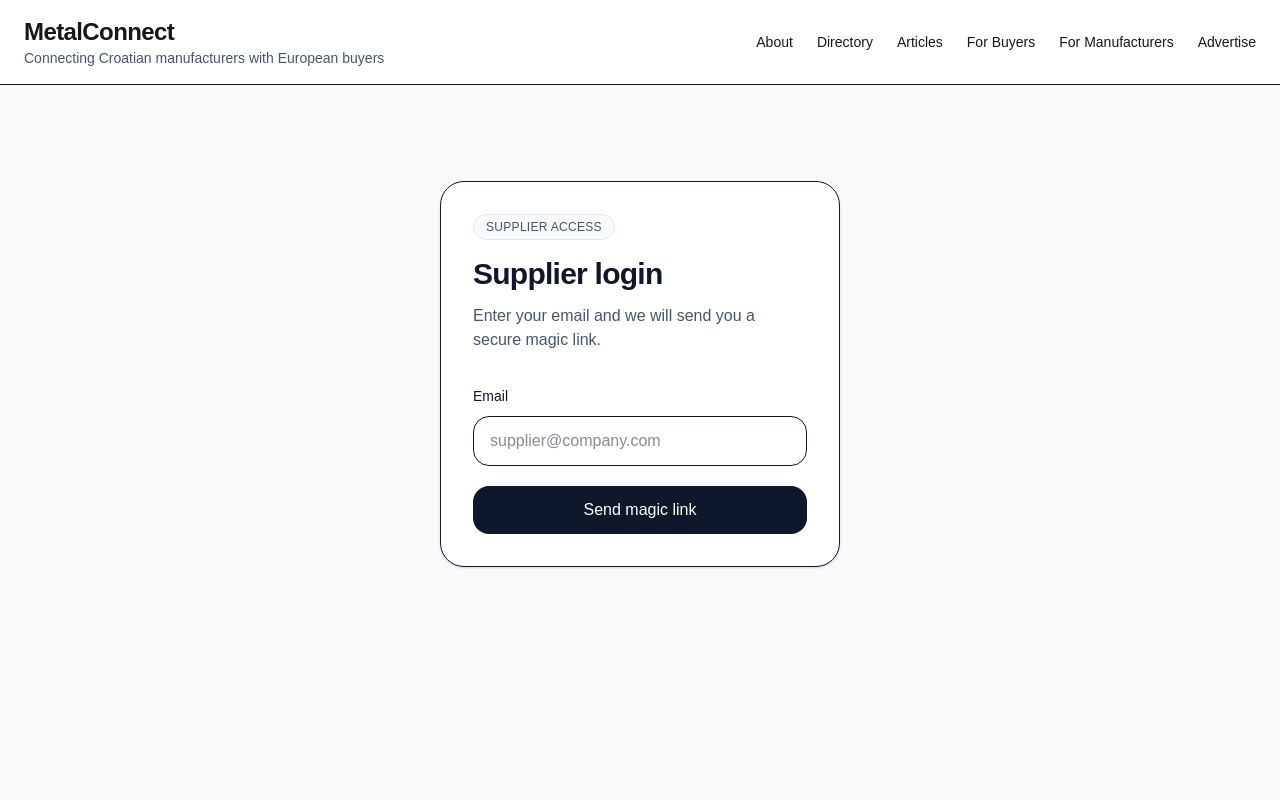
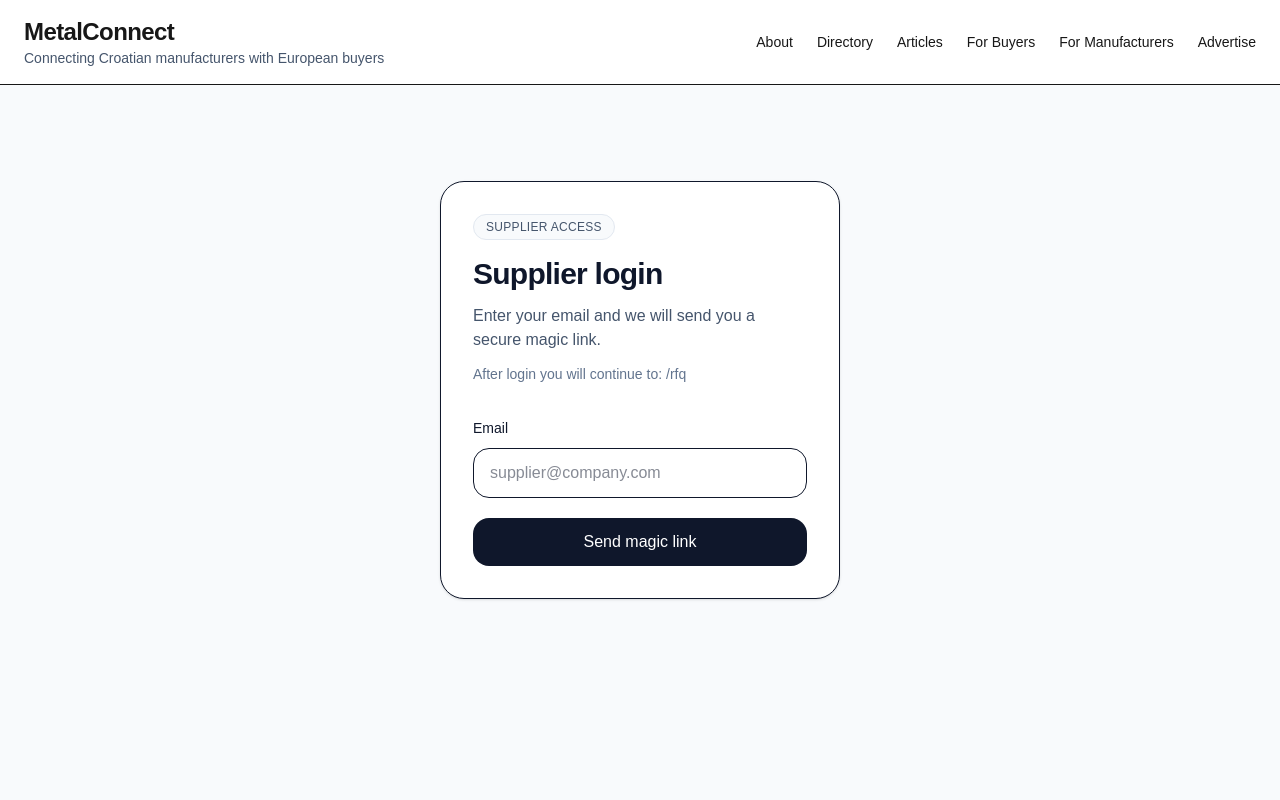
Before and after one commit to mini16111985-hub/metalconnect, a Next.js app: page /supplier/login in a window 1280 px wide. Shown: the top 800 px of the page. Built offline with nearby package versions, Linux system fonts and the light colour scheme; no server answers.

Commit message:
preserve supplier next path during magic link login

```diff
--- a/app/supplier/login/page.js
+++ b/app/supplier/login/page.js
@@ -1,14 +1,26 @@
 "use client";
 
 import { useMemo, useState } from "react";
+import { useSearchParams } from "next/navigation";
 import { createSupabaseBrowserClient } from "../../../lib/supabase-browser";
 
 export default function SupplierLoginPage() {
   const supabase = useMemo(() => createSupabaseBrowserClient(), []);
+  const searchParams = useSearchParams();
+
+  const next = searchParams.get("next") || "/rfq";
+  const error = searchParams.get("error");
+
   const [email, setEmail] = useState("");
   const [loading, setLoading] = useState(false);
   const [message, setMessage] = useState("");
-  const [errorMessage, setErrorMessage] = useState("");
+  const [errorMessage, setErrorMessage] = useState(
+    error === "missing_code"
+      ? "Login link is missing required data."
+      : error === "auth_callback_failed"
+      ? "Magic link login failed. Please try again."
+      : ""
+  );
 
   const handleLogin = async (e) => {
     e.preventDefault();
@@ -17,7 +29,7 @@ export default function SupplierLoginPage() {
     setErrorMessage("");
 
     try {
-      const redirectTo = `${window.location.origin}/auth/callback`;
+      const redirectTo = `${window.location.origin}/auth/callback?next=${encodeURIComponent(next)}`;
 
       const { error } = await supabase.auth.signInWithOtp({
         email,
@@ -52,6 +64,11 @@ export default function SupplierLoginPage() {
 
           <p className="mt-3 text-slate-600">
             Enter your email and we will send you a secure magic link.
+          </p>
+
+          <p className="mt-3 text-sm text-slate-500">
+            After login you will continue to:{" "}
+            <span className="font-medium">{next}</span>
           </p>
 
           <form onSubmit={handleLogin} className="mt-8 space-y-5">
```
